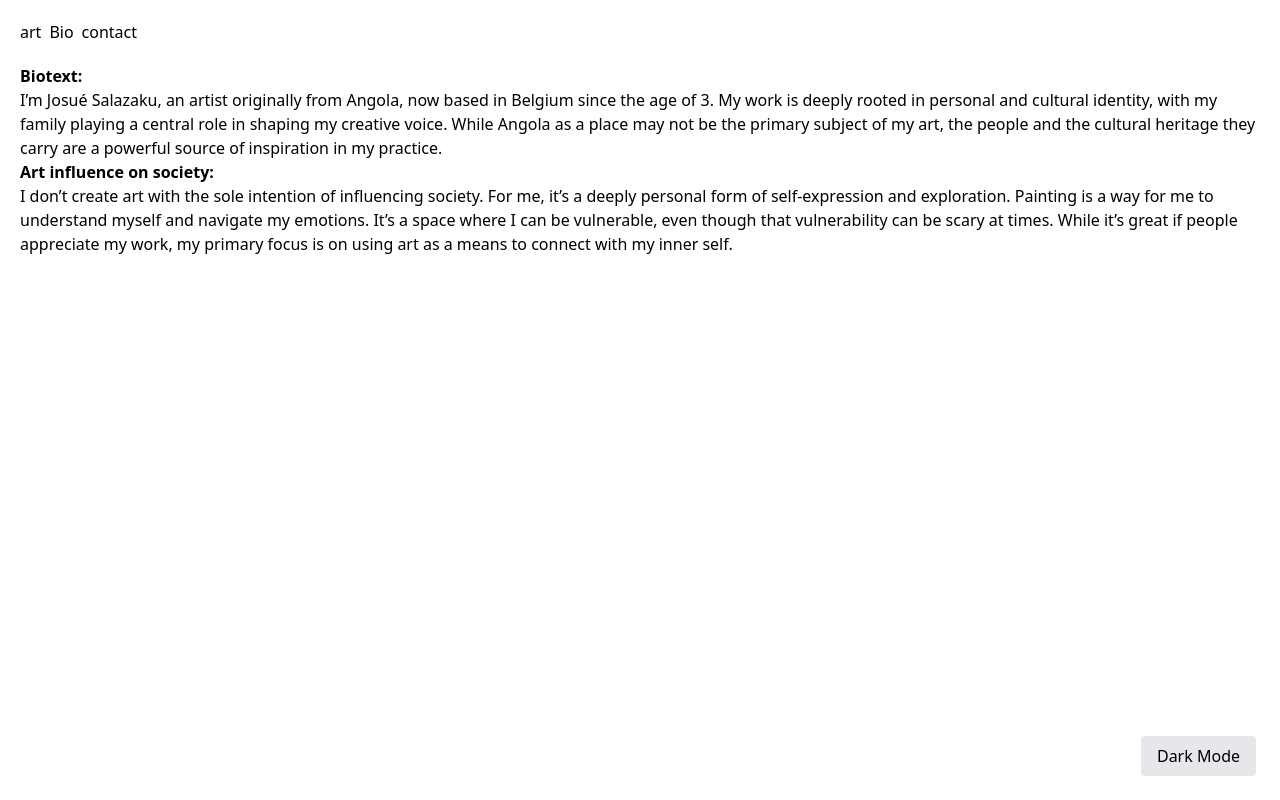
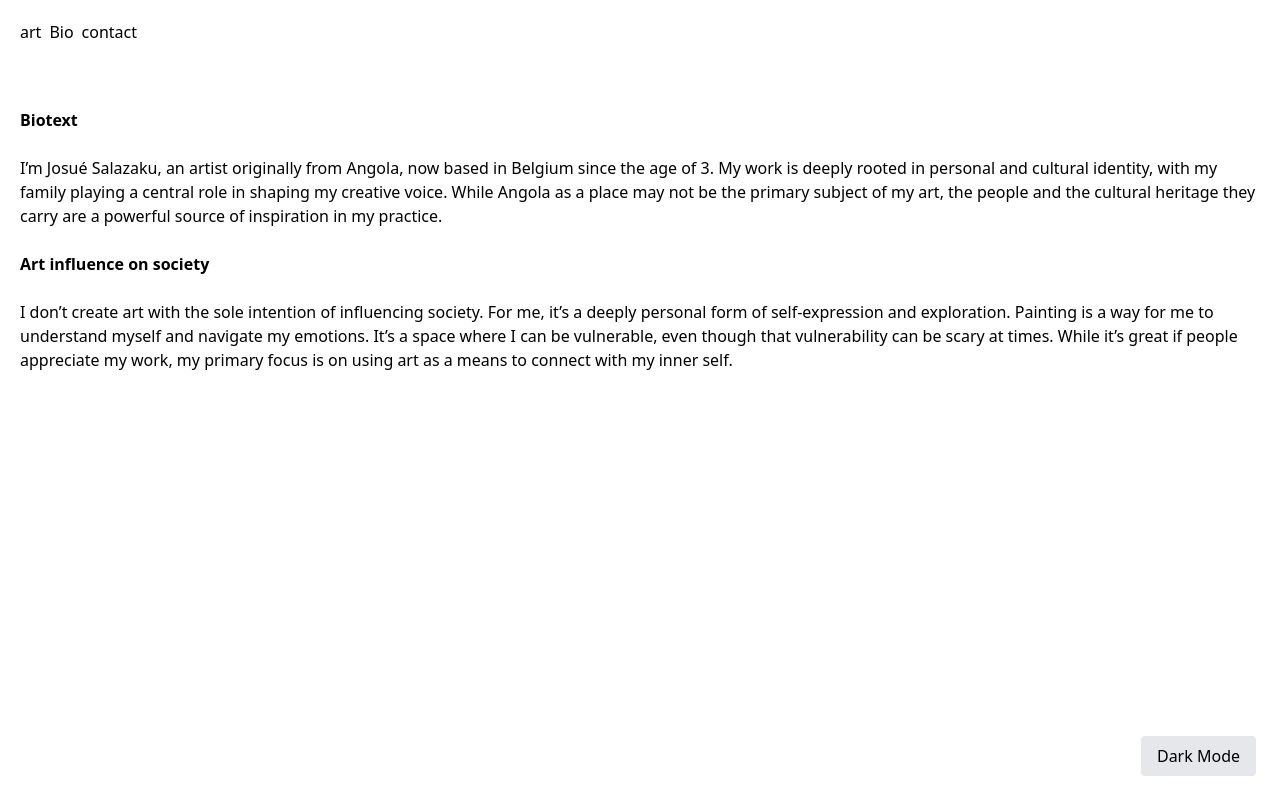
Before and after one commit to JosueSalazaku/Art-page, an Astro site: page /bio in a window 1280 px wide. Built offline with nearby package versions, Linux system fonts and the light colour scheme; Astro itself is replaced by a stand-in of ours.

Commit message:
fix: update server controller port log time and adjust package dependencies

```diff
--- a/package.json
+++ b/package.json
@@ -9,12 +9,12 @@
     "astro": "astro"
   },
   "dependencies": {
-    "@astrojs/mdx": "^4.3.0",
+    "@astrojs/mdx": "^4.3.3",
     "@astrojs/react": "^4.3.0",
     "@tailwindcss/vite": "^4.1.7",
     "@types/react": "^19.1.5",
     "@types/react-dom": "^19.1.5",
-    "astro": "^5.9.1",
+    "astro": "^5.12.8",
     "react": "^19.1.0",
     "react-dom": "^19.1.0",
     "tailwindcss": "^4.1.7"
--- a/src/Content/text/bio/bio.md
+++ b/src/Content/text/bio/bio.md
@@ -2,9 +2,10 @@
 bio: "Biotext"
 ---
 
-# **Biotext:**
+# **Biotext**
+
 I'm Josué Salazaku, an artist originally from Angola, now based in Belgium since the age of 3. My work is deeply rooted in personal and cultural identity, with my family playing a central role in shaping my creative voice. While Angola as a place may not be the primary subject of my art, the people and the cultural heritage they carry are a powerful source of inspiration in my practice.
 
+# **Art influence on society**
 
-# **Art influence on society:**
-<h>I don't create art with the sole intention of influencing society. For me, it's a deeply personal form of self-expression and exploration. Painting is a way for me to understand myself and navigate my emotions. It's a space where I can be vulnerable, even though that vulnerability can be scary at times. While it's great if people appreciate my work, my primary focus is on using art as a means to connect with my inner self.<h/>
+I don't create art with the sole intention of influencing society. For me, it's a deeply personal form of self-expression and exploration. Painting is a way for me to understand myself and navigate my emotions. It's a space where I can be vulnerable, even though that vulnerability can be scary at times. While it's great if people appreciate my work, my primary focus is on using art as a means to connect with my inner self.
--- a/src/pages/bio.astro
+++ b/src/pages/bio.astro
@@ -3,6 +3,8 @@ import Layout from "../Layouts/BaseLayout.astro";
 import { Content } from "../content/text/bio/bio.md"
 ---
 
-	<Layout class="px-5">
+<Layout class="py-5">
+	<article class="space-y-6 py-11">
 		<Content />
-	</Layout>
+	</article>
+</Layout>
--- a/tailwind.config.js
+++ b/tailwind.config.js
@@ -1,6 +1,6 @@
 /** @type {import('tailwindcss').Config} */
 export default {
-  content: ["./src/**/*.{astro,html,js,jsx,md,mdx, svelte,ts,tsx,vue}"],
+  content: ["./src/**/*.{astro,html,js,jsx,ts,tsx,md,mdx,svelte,vue}"],
   darkMode: "class",
   theme: {
     extend: {
@@ -10,5 +10,7 @@ export default {
       },
     },
   },
-  plugins: [],
+  plugins: [
+    require("@tailwindcss/typography"),
+  ],
 };
```
Also changed, not shown: 1 other file.
